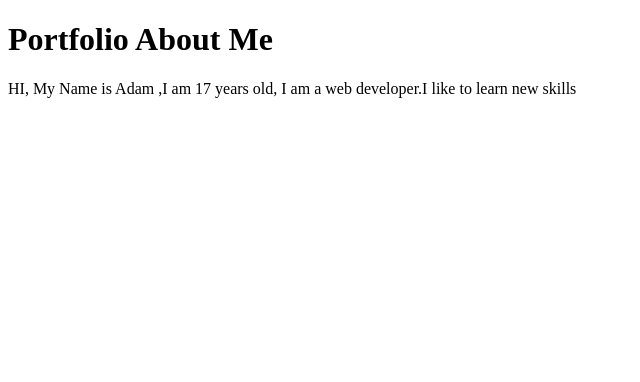
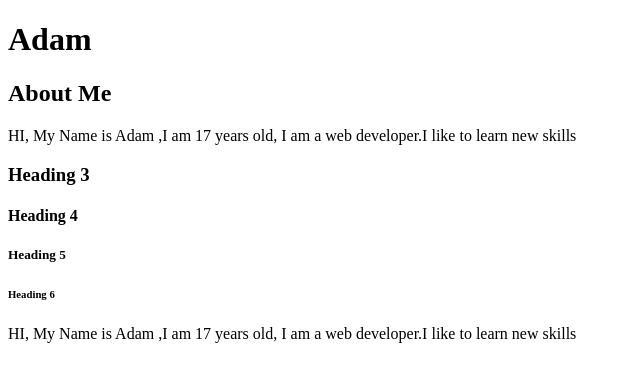
Before and after one commit to adammo78912-ctrl/my-portfolio-, a plain HTML site: page index.html in a window 1280 px wide. Shown: the whole page, without its empty margins (0-640 px from the left). Drawn offline with Linux system fonts and the light colour scheme.

Commit message:
add an about me section

```diff
--- a/index.html
+++ b/index.html
@@ -4,7 +4,13 @@
 		<title>Adam's Portfolio</title>
 	</head>
 	<body>
-		<h1>Portfolio About Me </h1>
+    <h1>Adam</h1>
+<h2>About Me</h2>
+<p> HI, My Name is Adam ,I am 17 years old, I am a web developer.I like to learn new skills </p>
+<h3>Heading 3</h3>
+<h4>Heading 4</h4>
+<h5>Heading 5</h5>
+<h6>Heading 6</h6>
 		<p>HI, My Name is Adam ,I am 17 years old, I am a web developer.I like to learn new skills </p>
 	</body>
 </html>
```
